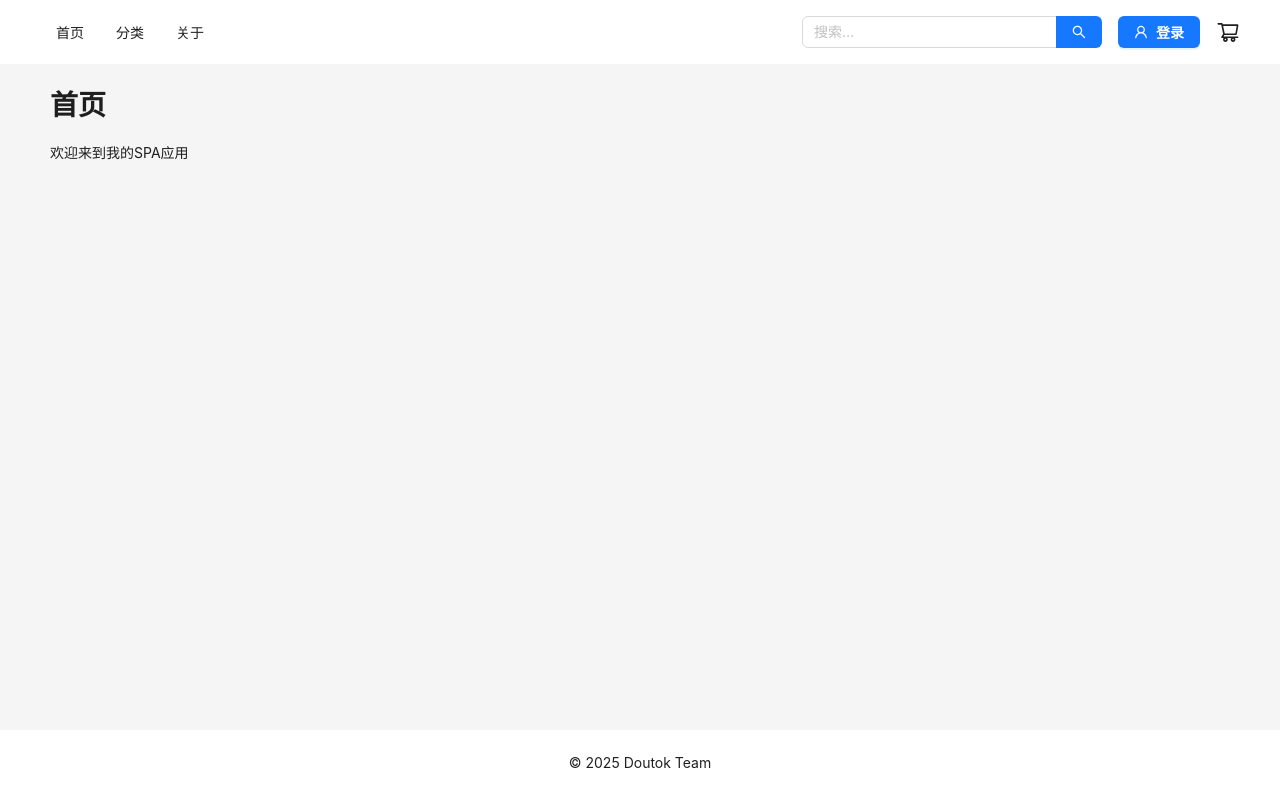
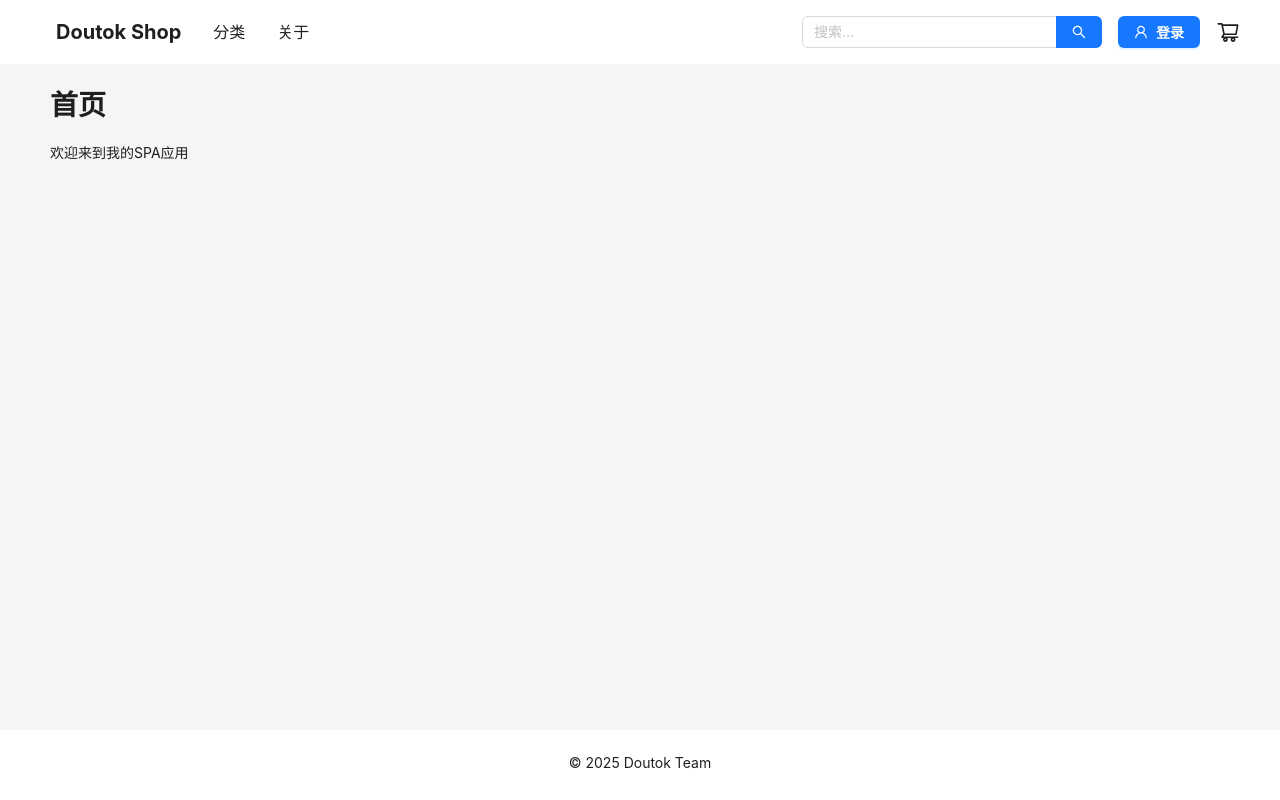
Before and after one commit to doutokk/doutok-frontend, a React (Vite) app: page / in a window 1280 px wide. Built offline with nearby package versions, Linux system fonts and the light colour scheme.

Commit message:
feat: update Layout component header label and adjust font size for better visibility

```diff
--- a/src/components/Layout.tsx
+++ b/src/components/Layout.tsx
@@ -37,7 +37,7 @@ const categoryItems: MenuProps["items"] = [
 const menuItems: MenuProps["items"] = [
   {
     key: "/",
-    label: "首页",
+    label: <span style={{ fontSize: "20px", fontWeight: "bold" }}>Doutok Shop</span>,
   },
   {
     key: "/category",
@@ -99,6 +99,7 @@ const Layout = () => {
               flex: 1,
               minWidth: "400px",
               backgroundColor: "transparent",
+              fontSize: "16px",
             }}
           />
 
```
